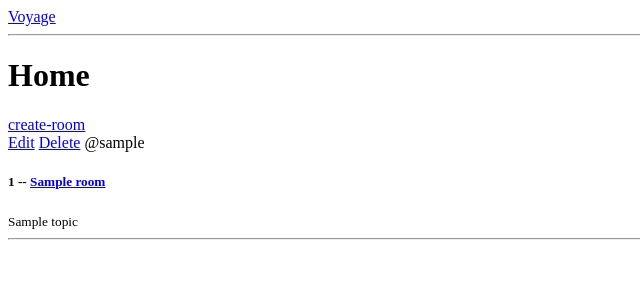
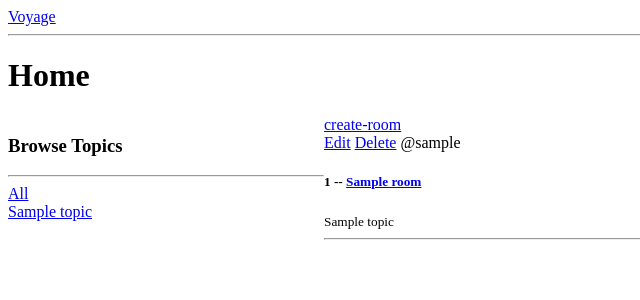
Before and after one commit to stellar-stack/voyage, a Django app: template foot/templates/foot/home.html in a window 1280 px wide. Shown: the top 300 px of the page, without its empty margins (0-640 px from the left). Run offline with Django 3.2, Linux system fonts and the light colour scheme; the template is opened without the code that fills it: most values are stand-ins (such as "Sample title", 1, 10 or a date in 2020).

Commit message:
search component

```diff
--- a/foot/templates/foot/home.html
+++ b/foot/templates/foot/home.html
@@ -1,12 +1,33 @@
 {% extends "main.html" %}
 
 {% block content%}
+
+<style>
+    .home-container{
+        display: grid;
+        grid-template-columns: 1fr 3fr;
+    }
+</style>
 <h1>Home</h1>
 
 {% comment %} <h1>Click me to visit <a href="room/">ROOM</a></h1> {% endcomment %}
 
-<div>
+<div class="home-container">
+
     <div>
+        <h3>Browse Topics</h3>
+        <hr>
+ <a href="{% url 'home'  %}">All</a>
+        {% for topic in topics%}
+        <div>
+            <a href="{% url 'home' %}?q={{topic.name}}">{{topic.name}}</a>
+        </div>
+        {%endfor%}
+    </div>
+
+
+   <div>
+     <div>
         <a href="{% url 'create-room'%}"> create-room </a>
         {% comment %} running the for loop {% endcomment %}
         {% for room in rooms %}
@@ -21,6 +42,7 @@
             </div>
         {% endfor%}
     </div>
+   </div>
 </div>
 
 {%endblock content%}
--- a/templates/navbar.html
+++ b/templates/navbar.html
@@ -1,4 +1,2 @@
-
 <a href="/">Voyage</a>
-
 <hr>
```
Also changed, not shown: foot/views.py (+6 -3 lines).
